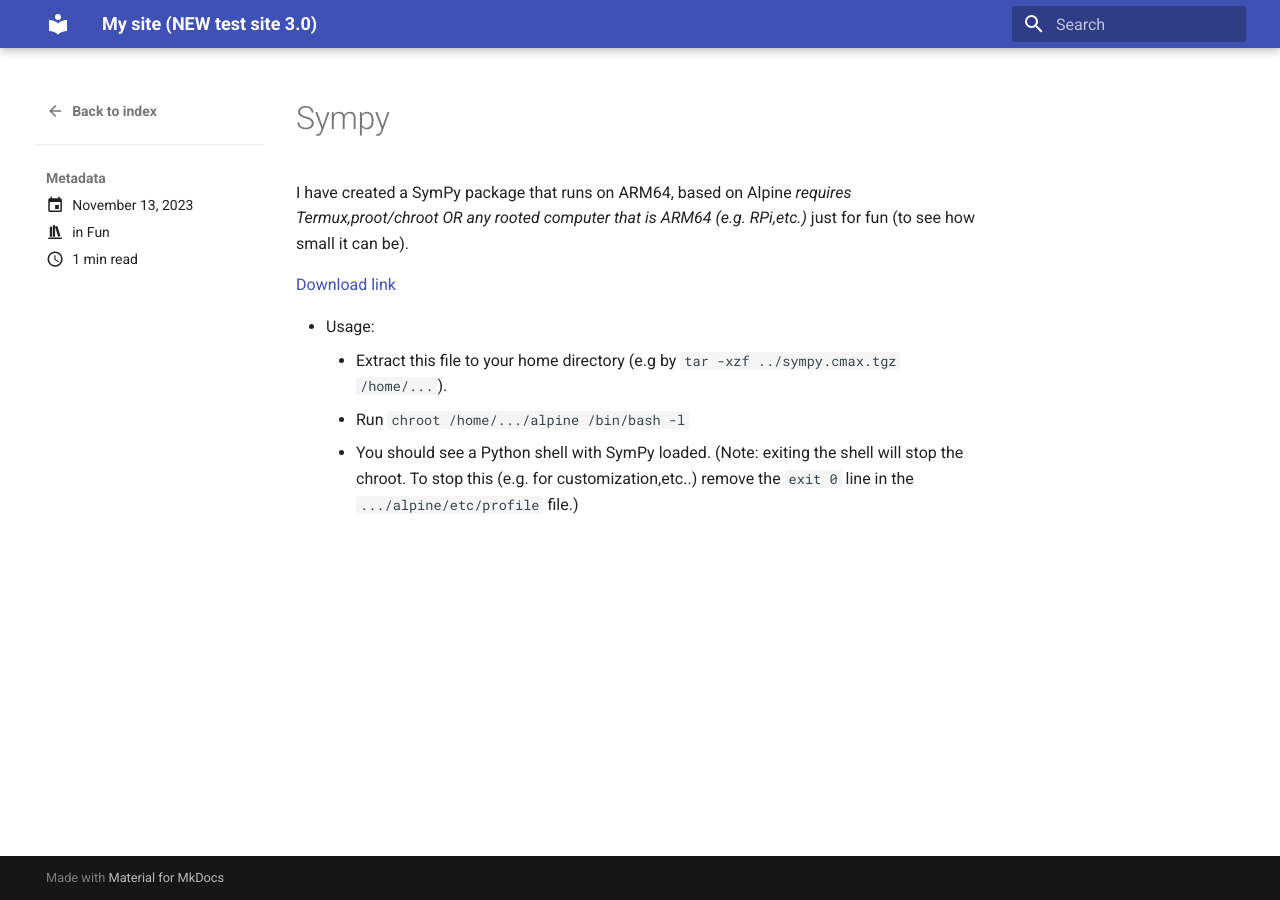
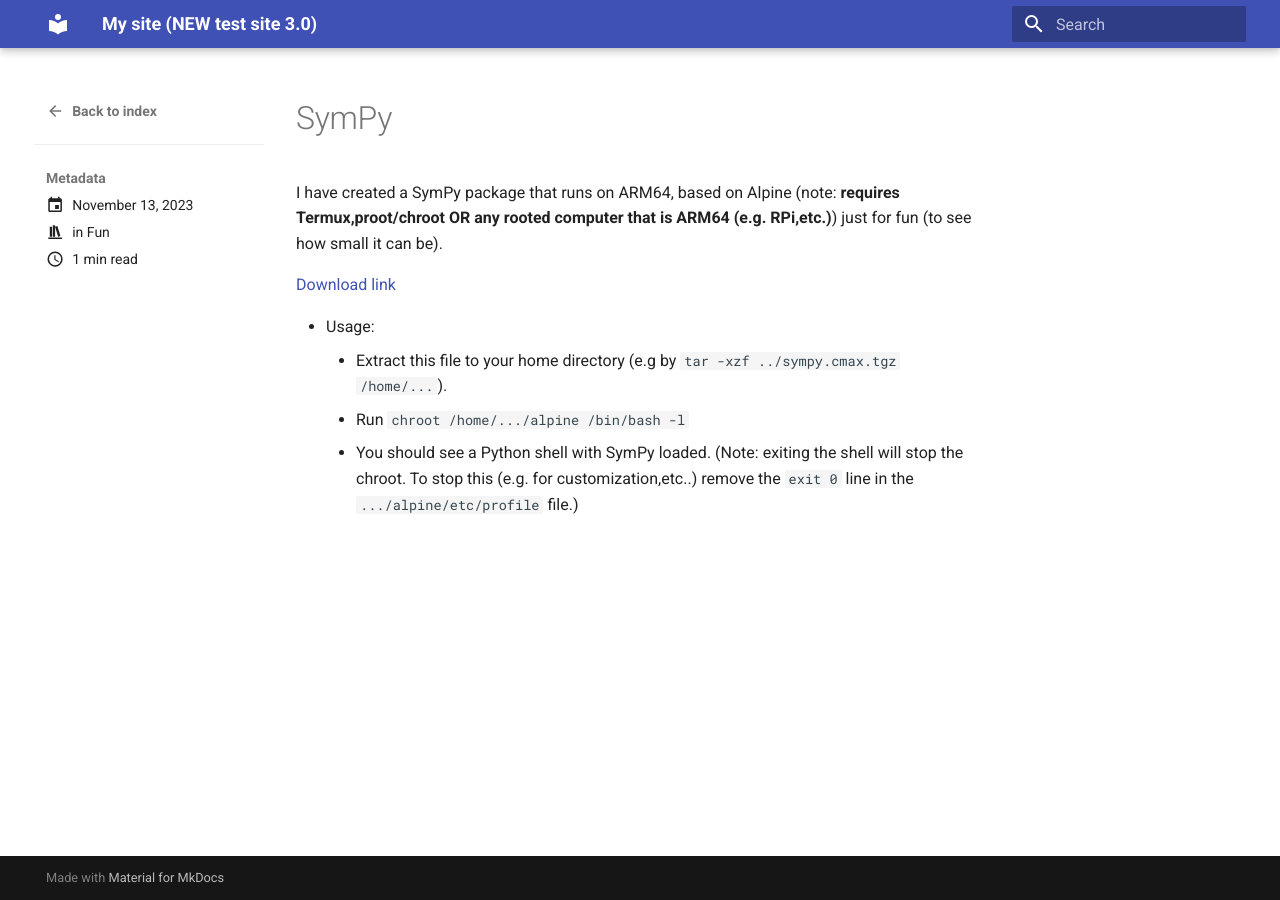
Before and after one commit to pt13762104/pt13762104.github.io, an MkDocs documentation site: the page built from docs/posts/sympy.md, in a window 1280 px wide. Built offline with MkDocs 1.6.1 and Material for MkDocs 9.7.7, drawn with Linux system fonts in a browser that asks for light colours.

Commit message:
Fix formatting

```diff
--- a/docs/posts/sympy.md
+++ b/docs/posts/sympy.md
@@ -2,8 +2,9 @@
 date: 2023-11-13
 categories:
     - Fun
+title: SymPy
 ---
-I have created a SymPy package that runs on ARM64, based on Alpine *requires Termux,proot/chroot OR any rooted computer that is ARM64 (e.g. RPi,etc.)* just for fun (to see how small it can be).
+I have created a SymPy package that runs on ARM64, based on Alpine (note: **requires Termux,proot/chroot OR any rooted computer that is ARM64 (e.g. RPi,etc.)**) just for fun (to see how small it can be).
 
 [Download link](../sympy.cmax.tgz)
 
```
